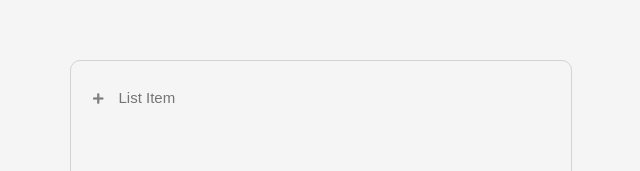
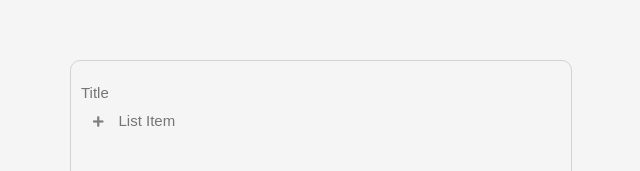
Before and after one commit to dsnair/google-keep-clone, a React (Create React App) app: page / in a window 1280 px wide. Shown: the part 219-390 px from the top of the page, without its empty margins (319-959 px from the left). Built offline with nearby package versions, Linux system fonts and the light colour scheme.

Commit message:
add todo title

```diff
--- a/package.json
+++ b/package.json
@@ -12,7 +12,7 @@
   "scripts": {
     "start": "react-scripts start",
     "build": "react-scripts build",
-    "deploy": "gh-pages -d build",
+    "deploy": "npm run build && gh-pages -d build",
     "eject": "react-scripts eject"
   },
   "eslintConfig": {
--- a/src/App.css
+++ b/src/App.css
@@ -8,11 +8,11 @@
   position: relative;
 }
 
-form {
+.taskForm {
   padding: 5px 20px;
 }
 
-form:focus-within {
+.taskForm:focus-within {
   border-top: 1px solid lightgrey;
   border-bottom: 1px solid lightgrey;
 }
@@ -34,8 +34,9 @@ form:focus-within {
 input[type='text'] {
   border: 0;
   outline: none;
+  padding-left: 10px;
+  width: 400px;
   background-color: whitesmoke;
-  padding-left: 10px;
   font-size: 18px;
 }
 
--- a/src/App.js
+++ b/src/App.js
@@ -4,6 +4,7 @@ import './App.css'
 function App() {
   const [task, setTask] = useState('')
   const [tasks, setTasks] = useState([])
+  const [title, setTitle] = useState('')
 
   const handleAdd = e => {
     e.preventDefault()
@@ -38,8 +39,16 @@ function App() {
     setTasks(newTasks)
   }
 
+  const handleTitle = e => setTitle(e.target.value)
+
   return (
     <>
+      <input
+        type="text"
+        value={title}
+        onChange={handleTitle}
+        placeholder="Title"
+      />
       {tasks.map((item, index) => (
         <form onSubmit={handleAdd} className="tasksForm" key={index}>
           <div>
@@ -60,7 +69,7 @@ function App() {
         </form>
       ))}
 
-      <form onSubmit={handleAdd}>
+      <form onSubmit={handleAdd} className="taskForm">
         <i className="fas fa-plus" />
         <input
           type="text"
```
